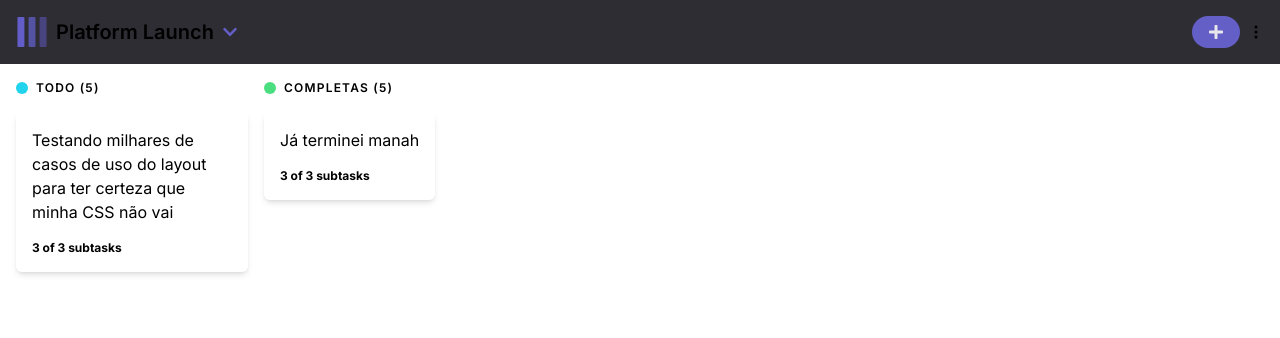
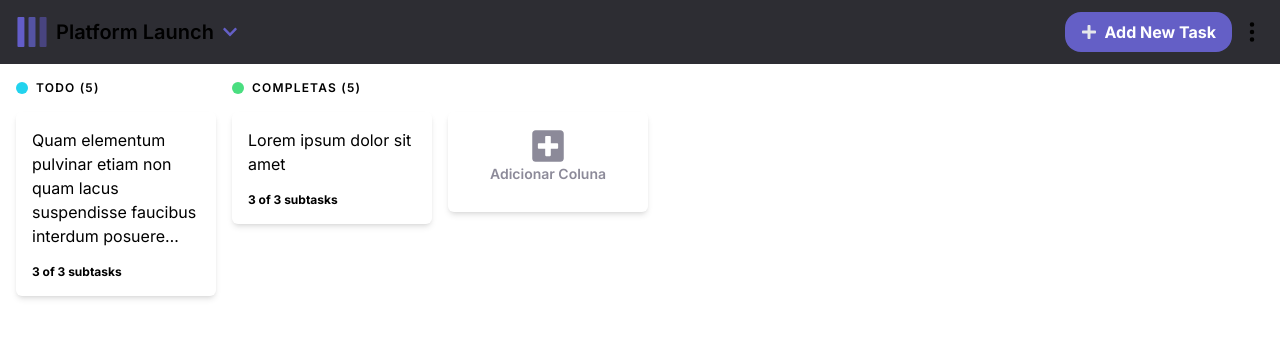
Before and after one commit to TarsiSurdi/kanban-pwa, a React (Vite) app: page / in a window 1280 px wide. Shown: the top 338 px of the page. Built offline with nearby package versions, Linux system fonts and the light colour scheme.

Commit message:
fix: CSS visual glitches

```diff
--- a/src/components/Card.tsx
+++ b/src/components/Card.tsx
@@ -1,14 +1,37 @@
+import { FaPlusSquare } from "react-icons/fa";
+import { ReactNode } from "react";
+
+type CardVariants = "normal" | "add";
+
 interface CardProps {
-  title: string;
+  title?: string;
+  variant?: CardVariants;
 }
 
-export function Card({ title }: CardProps) {
+export function Card({ title, variant = "normal" }: CardProps) {
+  switch (variant) {
+    case "normal": {
       return (
-    <div className="dark:bg-neutral-400 dark:text-white px-2 xs:px-4 py-4 rounded-md shadow-md max-h-[200px]">
-      <p className="max-h-24 max-w-[200px] overflow-y-clip">{title}</p>
+        <div className="dark:bg-neutral-400 dark:text-white p-4 rounded-md shadow-md min-h-[100px] w-[200px]">
+          <p className="line-clamp-5">{title}</p>
           <p className="dark:text-neutral-50 font-bold text-xs pt-4">
             3 of 3 subtasks
           </p>
         </div>
       );
     }
+    case "add": {
+      return (
+        <div className="dark:bg-neutral-400 dark:text-white p-4 rounded-md shadow-md min-h-[100px] w-[200px] flex flex-col items-center">
+          <FaPlusSquare className="text-4xl text-neutral-100" />
+          <p className="text-sm text-neutral-100 font-semibold">
+            Adicionar Coluna
+          </p>
+        </div>
+      );
+    }
+    default: {
+      throw new Error("No variant provided to <Card />");
+    }
+  }
+}
--- a/src/components/Main.tsx
+++ b/src/components/Main.tsx
@@ -2,7 +2,7 @@ import { Card } from ".";
 
 export function Main() {
   return (
-    <main className="dark:bg-neutral-500 flex-grow flex justify-start items-start w-max overflow-x-scroll">
+    <main className="dark:bg-neutral-500 flex-grow flex justify-start items-start w-max min-w-full overflow-x-scroll">
       <section className="flex flex-col max-w-[80%] pl-4">
         <div className="flex items-center my-4">
           <div className="w-3 h-3 rounded-full bg-cyan-400 before:content-[' '] mr-2"></div>
@@ -10,10 +10,7 @@ export function Main() {
             TODO (5)
           </h2>
         </div>
-        <Card
-          title="Testando milhares de casos de uso do layout para ter certeza que minha
-        CSS não vai quebrar em produção hehe :D teste texto maior maior maior"
-        />
+        <Card title="Quam elementum pulvinar etiam non quam lacus suspendisse faucibus interdum posuere lorem ipsum dolor sit" />
       </section>
       <section className="flex flex-col max-w-[80%] pl-4 last:mr-4">
         <div className="flex items-center my-4">
@@ -22,7 +19,10 @@ export function Main() {
             Completas (5)
           </h2>
         </div>
-        <Card title="Já terminei manah" />
+        <Card title="Lorem ipsum dolor sit amet" />
+      </section>
+      <section className="flex flex-col max-w-[80%] pl-4 last:mr-4 mt-12">
+        <Card variant="add" />
       </section>
     </main>
   );
--- a/src/components/Navbar.tsx
+++ b/src/components/Navbar.tsx
@@ -14,10 +14,11 @@ export function Navbar() {
           <FaChevronDown className="fill-primary min-w-fit" />
         </div>
         <div className="flex items-center">
-          <button className="bg-primary sm:px-4 sm:py-2 px-1 py-1 rounded-2xl mr-2 flex justify-center items-center">
-            <FaPlus className="fill-gray-200" />
+          <button className="bg-primary text-white font-bold sm:px-4 sm:py-2 px-1 py-1 rounded-2xl mr-2 flex justify-between items-center whitespace-nowrap">
+            <FaPlus className="fill-gray-200 md:mr-2" />
+            <p className="max-md:hidden">Add New Task</p>
           </button>
-          <BsThreeDotsVertical className="dark:fill-neutral-100" />
+          <BsThreeDotsVertical className="dark:fill-neutral-100 text-2xl" />
         </div>
       </div>
     </nav>
```
Lines whose indentation alone changed are shown as unchanged.
